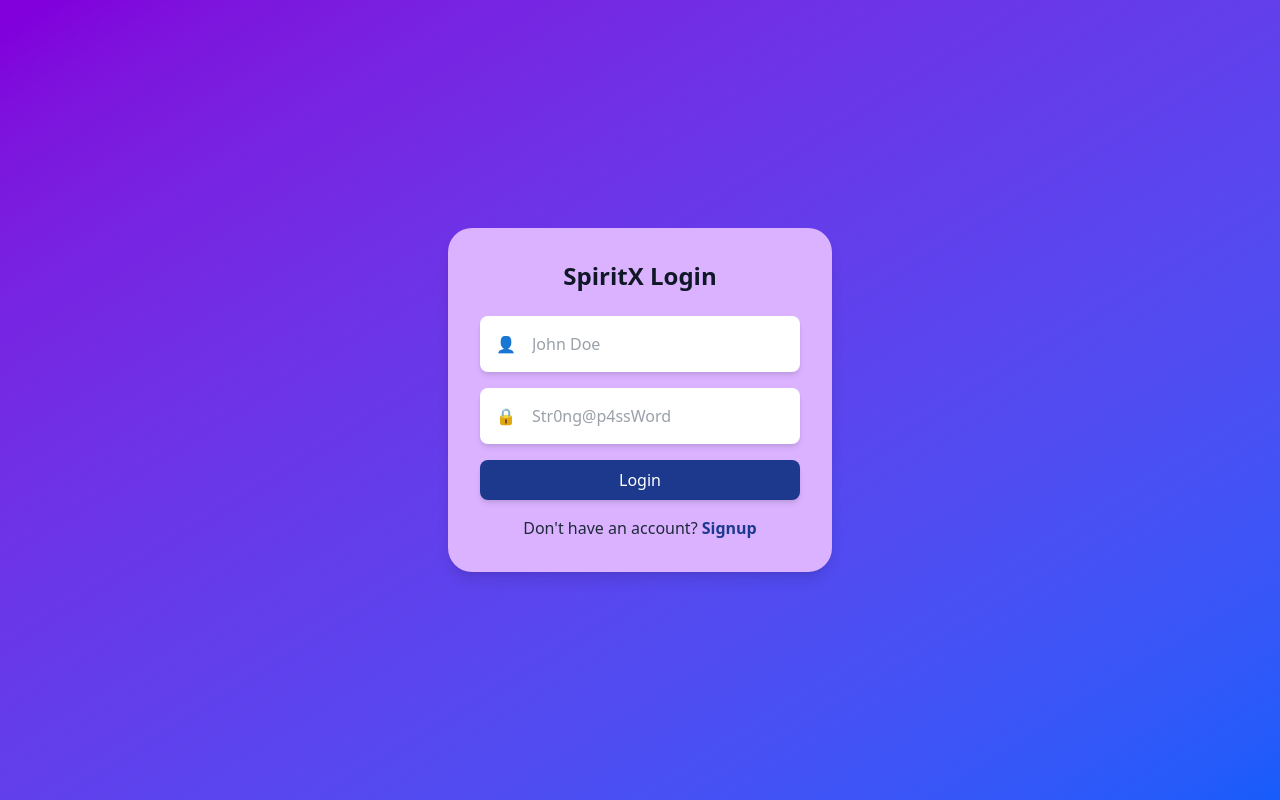
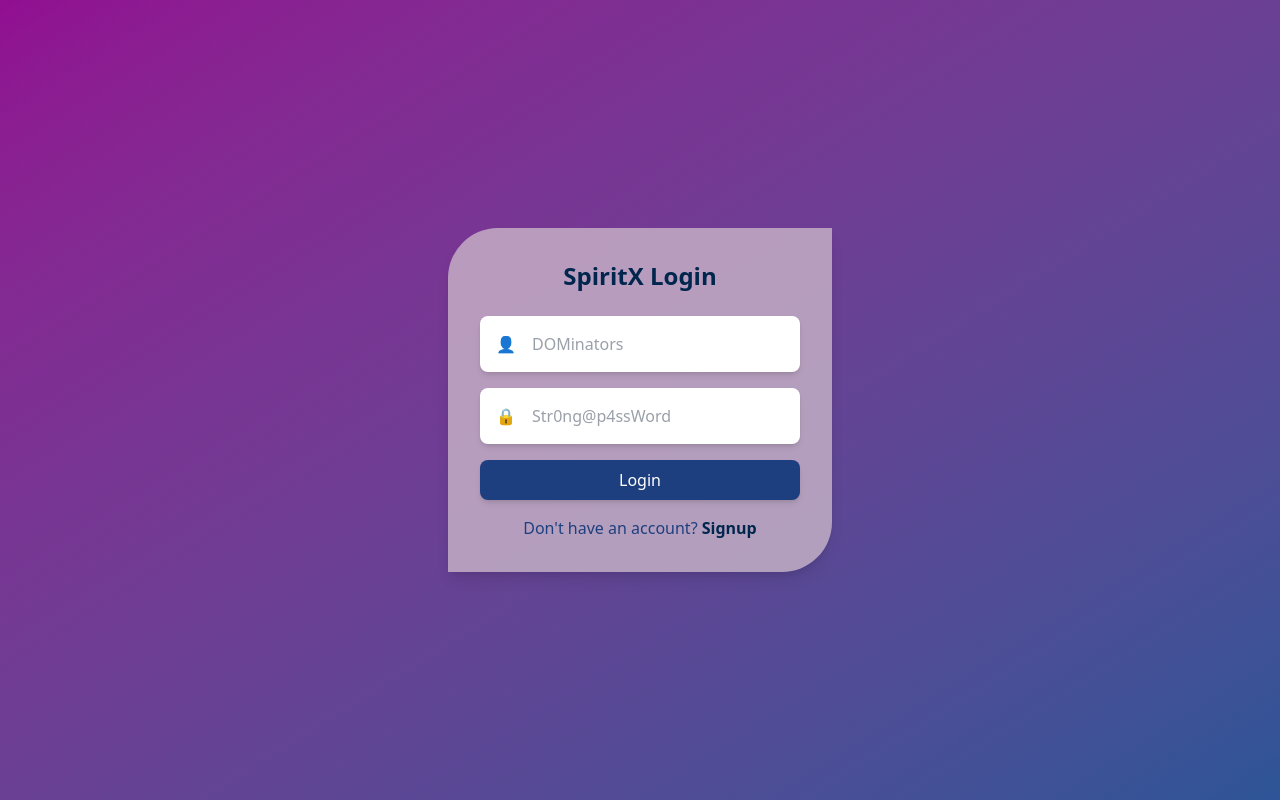
Before and after one commit to Jack0Seth/SpiritX_DOMinators_01, a React (Vite) app in the folder project/: page / in a window 1280 px wide. Built offline with nearby package versions, Linux system fonts and the light colour scheme.

Commit message:
Update login.jsx

```diff
--- a/project/src/Components/Login.jsx
+++ b/project/src/Components/Login.jsx
@@ -2,16 +2,16 @@ import React from "react";
 
 const Login = () => {
   return (
-    <div className="flex justify-center items-center h-screen bg-gradient-to-br from-purple-700 to-blue-600">
-      <div className="bg-purple-300 p-8 rounded-3xl shadow-lg w-96 relative">
-        <h2 className="text-2xl font-bold text-center mb-6 text-gray-900">SpiritX Login</h2>
+    <div className="flex justify-center items-center h-screen bg-gradient-to-br from-[#910E91] to-[#2D5597]">
+      <div className="bg-[rgba(207,189,203,0.75)] p-8 rounded-tl-[50px] rounded-tr-[0px] rounded-bl-[0px] rounded-br-[50px] shadow-lg w-96 relative">
+        <h2 className="text-2xl font-bold text-center mb-6 text-[#00264D]">SpiritX Login</h2>
         <form>
           <div className="mb-4 flex items-center bg-white rounded-lg p-2 shadow-md">
             <span className="text-gray-600 mx-2">👤</span>
             <input
               type="text"
               className="w-full outline-none bg-transparent px-2 py-2 text-gray-700"
-              placeholder="John Doe"
+              placeholder="DOMinators"
             />
           </div>
           <div className="mb-4 flex items-center bg-white rounded-lg p-2 shadow-md">
@@ -24,14 +24,14 @@ const Login = () => {
           </div>
           <button
             type="submit"
-            className="w-full bg-blue-900 text-white py-2 rounded-lg hover:bg-blue-700 transition duration-300 shadow-md"
+            className="w-full bg-[#1E3F7F] text-white py-2 rounded-lg hover:bg-[#00264D] transition duration-300 shadow-md"
           >
             Login
           </button>
         </form>
-        <p className="text-center text-gray-800 mt-4">
+        <p className="text-center text-[#1E3F7F] mt-4">
           Don't have an account?{" "}
-          <a href="/Signup" className="text-blue-900 font-semibold hover:underline">
+          <a href="/Signup.jsx" className="text-[#00264D] font-semibold hover:underline">
             Signup
           </a>
         </p>
```
